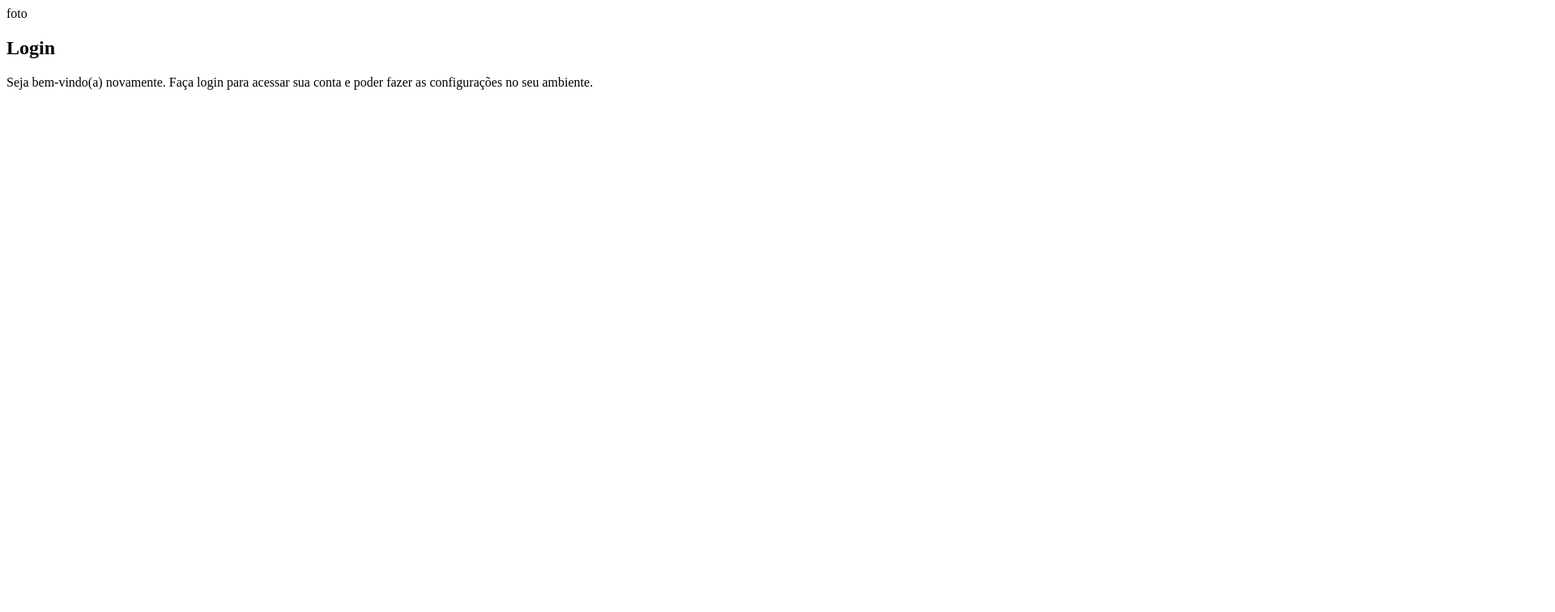
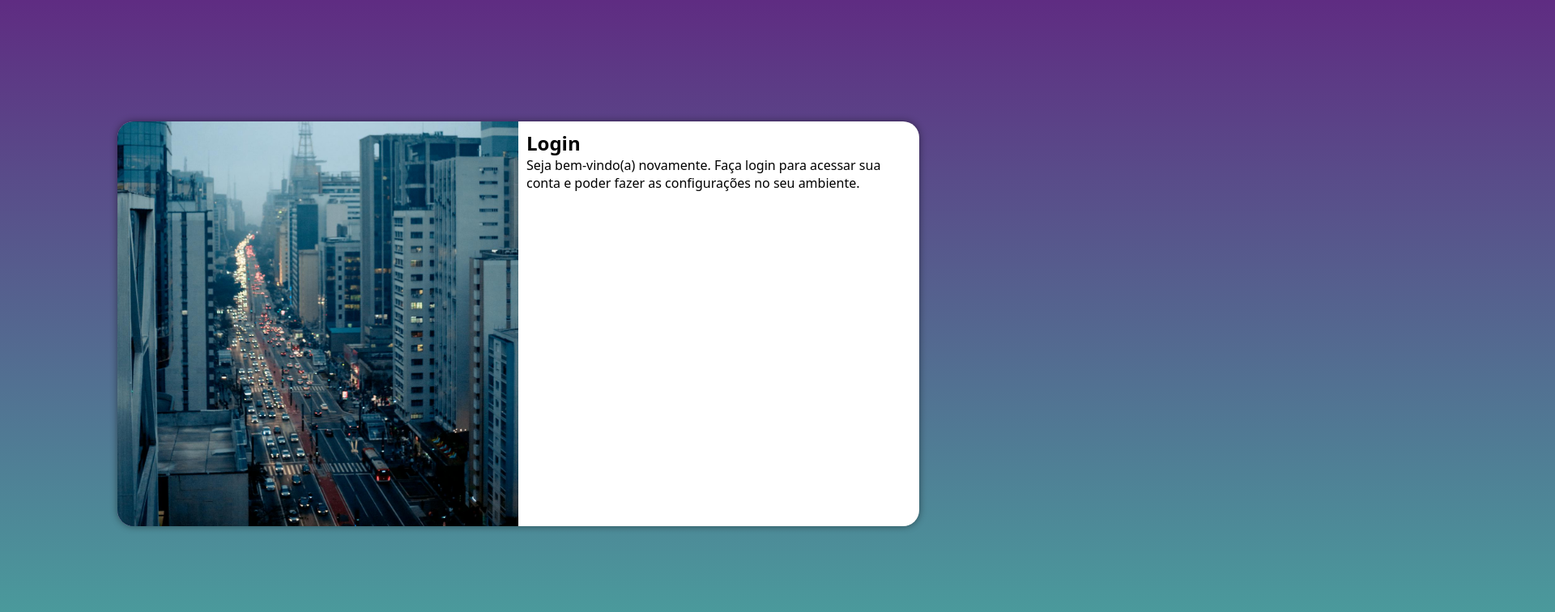
Before and after one commit to JoaotorresGT/projeto-login, a plain HTML site: page index.html in a window 1280 px wide. Shown: the top 756 px of the page at 81% size, 1920 px wide, since content can reach past the window. Drawn offline with Linux system fonts and the light colour scheme.

Commit message:
media query para outras telas

```diff
--- /dev/null
+++ b/estilos/media-query.css
@@ -0,0 +1,45 @@
+@charset "UTF-8";
+
+@media screen and (min-width: 768px) and (max-width: 992px){
+
+    body {
+        background-image: linear-gradient(to top, #49a09d, #5f2c82);
+    }
+
+    section#login {
+        width: 90vw;
+    }
+    section#login > #imagem {
+        float: left;
+        width: 30%;
+        height: 100%;
+    }
+
+    section#login > #formulario {
+        float: right;
+        width: 65%;
+    }
+}
+
+@media screen and (min-width: 992px) {
+
+    body {
+        background-image: linear-gradient(to top, #49a09d, #5f2c82);
+    }
+
+    section#login {
+        width: 990px;
+    }
+
+    section#login > #imagem {
+        float: left;
+        width: 50%;
+        height: 100%;
+    }
+
+    section#login > #formulario {
+        float: right;
+        width: 50%;
+    }
+
+}
--- a/estilos/style.css
+++ b/estilos/style.css
@@ -5,3 +5,53 @@
     Verde: #49a09d
     Lilás: #5f2c82
 */
+
+* {
+    font-family: system-ui, -apple-system, BlinkMacSystemFont, 'Segoe UI', Roboto, Oxygen, Ubuntu, Cantarell, 'Open Sans', 'Helvetica Neue', sans-serif;
+    padding: 0px;
+    margin: 0px;
+    box-sizing: border-box;
+}
+
+body, html {
+    background-color: #5f2c82;
+    height: 100vh;
+    width: 1100vw;
+}
+
+main {
+    position: relative;
+    height: 100vh;
+    width: 100vw;
+}
+
+section#login {
+    position: absolute;
+    top: 50%;
+    left: 50%;
+    transform: translate(-50%, -50%);
+    overflow: hidden;
+
+    background-color: white;
+    width: 250px;
+    height: 500px;
+    border-radius: 20px;
+    box-shadow: 0px 0px 10px rgba(0, 0, 0, 0.459);
+
+    transition: width .3s, height .3s;
+    transition-timing-function: ease;
+}
+
+section#login > #imagem {
+    display: block;
+    background: #5f2c82 url(../imagens/pexels.jpg) no-repeat;
+    background-size: cover;
+    background-position: left bottom;
+    height: 200px;
+}
+
+section#login > #formulario{
+    display: block;
+    padding: 10px;
+
+}
--- a/index.html
+++ b/index.html
@@ -5,17 +5,20 @@
     <meta name="viewport" content="width=device-width, initial-scale=1.0">
     <title>Login</title>
     <link rel="stylesheet" href="estilos/style.css">
+    <link rel="stylesheet" href="estilos/media-query.css">
+
 </head>
 <body>
     <main>
         <section id="login">
             <div id="imagem">
-                foto
+
             </div>
             <div id="formulario">
                 <h1>Login</h1>
                 <p>Seja bem-vindo(a) novamente. Faça login para acessar sua conta e poder fazer as configurações no seu ambiente.</p>
                 <form action="login.php" method="post"></form>
+
             </div>
         </section>
     </main>
```
Also changed, not shown: imagens/pexels.jpg (renamed from imagens/pexels-mattysm-3693599 (1).jpg).
